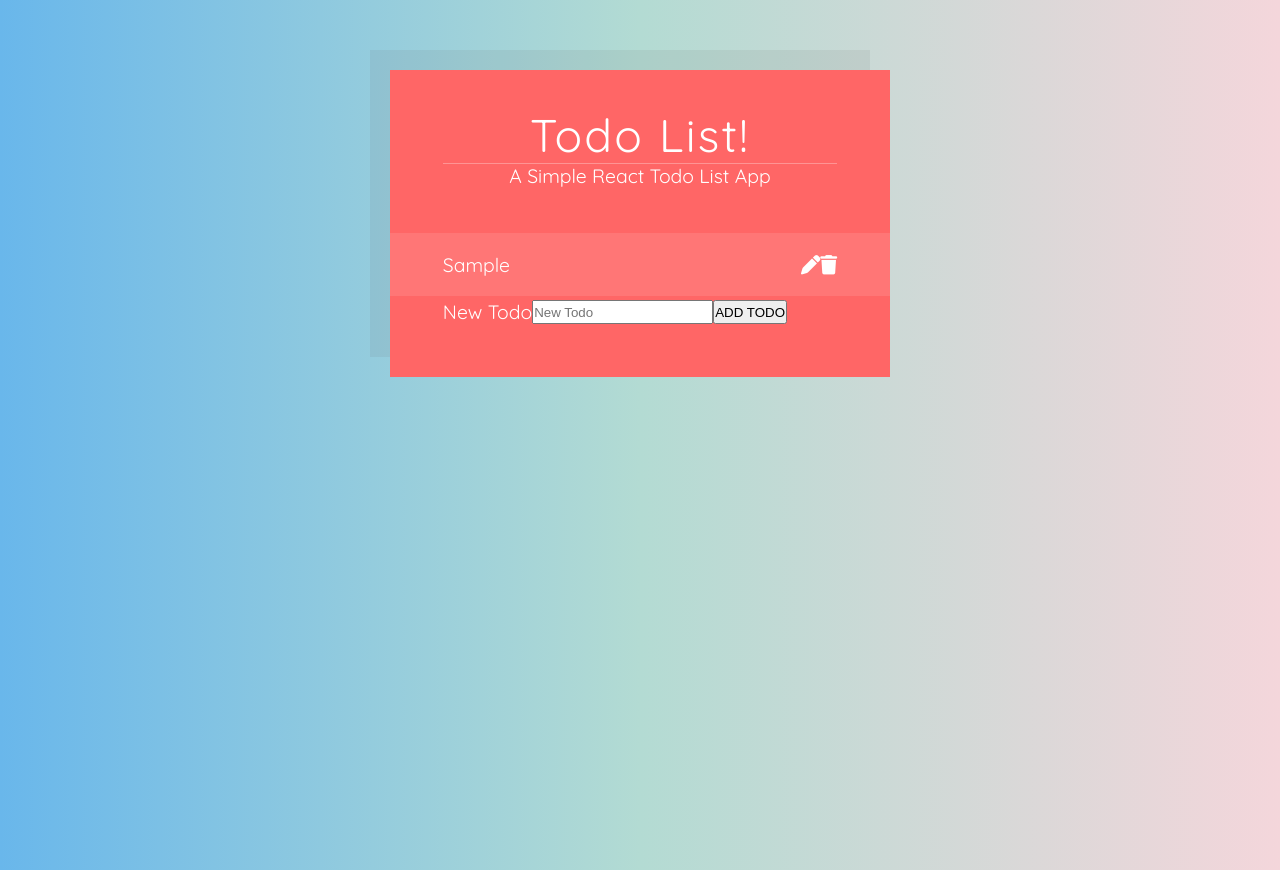
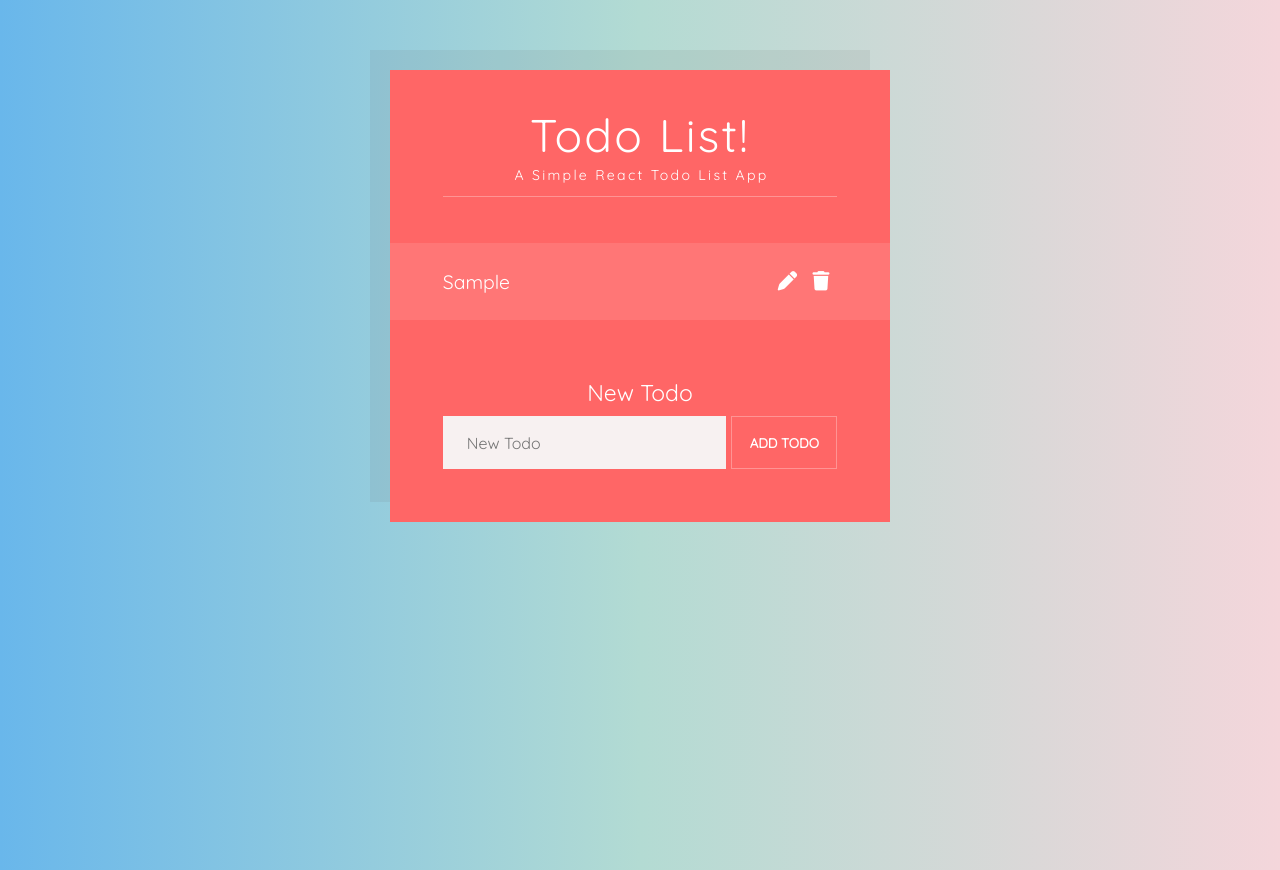
Before and after one commit to xiaomingfu/todolist, a React (Create React App) app: page / in a window 1280 px wide. Both pictures are taken after typing "Sample" into the empty fields and a click on the button "ADD TODO". Built offline with nearby package versions, Linux system fonts and the light colour scheme.

Commit message:
stylilng Todo List

```diff
--- a/src/NewTodoForm.css
+++ b/src/NewTodoForm.css
@@ -1,4 +1,39 @@
 .NewTodoForm {
+  margin-top: 3em;
   display: flex;
   flex-wrap: wrap;
 }
+
+.NewTodoForm label {
+  min-width: 100%;
+  margin-bottom: 0.5rem;
+  font-size: 1.3rem;
+}
+
+.NewTodoForm input {
+  flex-grow: 1;
+  border: none;
+  background: #f7f1f1;
+  padding: 0 1.5em;
+  font-size: initial;
+}
+.NewTodoForm button {
+  padding: 0 1.3em;
+  border: none;
+  background: #ff6666;
+  color: white;
+  font-weight: bold;
+  text-transform: uppercase;
+  border: 1px solid rgba(255, 255, 255, 0.3);
+  margin-left: 5px;
+  cursor: pointer;
+  transition: background 0.2s ease-out;
+}
+.NewTodoForm button:hover {
+  background: #ff5e5e;
+}
+.NewTodoForm input,
+.NewTodoForm button {
+  font-family: "Quicksand", sans-serif;
+  height: 3rem;
+}
--- a/src/Todo.css
+++ b/src/Todo.css
@@ -7,7 +7,82 @@
   background-color: rgba(255, 255, 255, 0.1);
 }
 
+.Todo-task {
+  position: relative;
+  transition: opacity 0.4s linear;
+}
+
 .Todo-task.completed {
-  color: lightgrey;
-  text-decoration: line-through;
+  opacity: 0.6;
 }
+.Todo-task.completed:before {
+  content: "";
+  position: absolute;
+  top: 50%;
+  left: -0.5rem;
+  display: block;
+  width: 0%;
+  height: 2px;
+  background: #fff;
+  animation: strikeitem 0.5s ease-out 0s forwards;
+}
+
+@keyframes strikeitem {
+  to {
+    width: calc(100% + 1rem);
+  }
+}
+
+.Todo-buttons {
+  flex-shrink: 0;
+  padding-left: 0.7em;
+}
+
+.Todo-buttons button {
+  border: none;
+  font-size: 1em;
+  margin: 0.4em;
+  background: none;
+  -webkit-appearance: none;
+  cursor: pointer;
+  color: #fff;
+}
+
+.Todo-edit-form {
+  display: flex;
+  flex-wrap: wrap;
+}
+
+.Todo-edit-form label {
+  min-width: 100%;
+  margin-bottom: 0.5rem;
+  font-size: 1.3rem;
+}
+
+.Todo-edit-form input {
+  flex-grow: 1;
+  border: none;
+  background: #f7f1f1;
+  padding: 0 1.5em;
+  font-size: initial;
+}
+.Todo-edit-form button {
+  padding: 0 1.3em;
+  border: none;
+  background: #ff6666;
+  color: white;
+  font-weight: bold;
+  text-transform: uppercase;
+  border: 1px solid rgba(255, 255, 255, 0.3);
+  margin-left: 5px;
+  cursor: pointer;
+  transition: background 0.2s ease-out;
+}
+.Todo-edit-form button:hover {
+  background: #ff5e5e;
+}
+.Todo-edit-form input,
+.Todo-edit-form button {
+  font-family: "Quicksand", sans-serif;
+  height: 3rem;
+}
--- a/src/Todo.js
+++ b/src/Todo.js
@@ -1,10 +1,10 @@
-import React, { Component } from 'react';
-import './Todo.css';
+import React, { Component } from "react";
+import "./Todo.css";
 
 class Todo extends Component {
   constructor(props) {
     super(props);
-        this.state = { task: this.props.task, isediting: false }
+    this.state = { task: this.props.task, isediting: false };
     this.handleRemove = this.handleRemove.bind(this);
     this.toggleForm = this.toggleForm.bind(this);
     this.handleUpdate = this.handleUpdate.bind(this);
@@ -20,13 +20,13 @@ class Todo extends Component {
   handleChange(evt) {
     this.setState({
       [evt.target.name]: evt.target.value
-        })
+    });
   }
   handleUpdate(evt) {
     evt.preventDefault();
     //update
     this.props.updateTodo(this.props.id, this.state.task);
-        this.setState({ isediting: false })
+    this.setState({ isediting: false });
   }
   handleComplete(evt) {
     this.props.CompleteTodo(this.props.id);
@@ -35,7 +35,8 @@ class Todo extends Component {
     let result;
     if (this.state.isediting) {
       result = (
-                <form onSubmit={this.handleUpdate}>
+        <div className="Todo">
+          <form className="Todo-edit-form" onSubmit={this.handleUpdate}>
             <input
               type="text"
               name="task"
@@ -44,18 +45,27 @@ class Todo extends Component {
             />
             <button>Save</button>
           </form>
+        </div>
       );
     } else {
       result = (
         <div className="Todo">
-                    <li className={this.props.completed ? "Todo-task completed" : "Todo-task"}
-                        onClick={this.handleComplete}>{this.props.task}
+          <li
+            className={
+              this.props.completed ? "Todo-task completed" : "Todo-task"
+            }
+            onClick={this.handleComplete}
+          >
+            {this.props.task}
           </li>
-                    <div className="button">
-                        <i className="fas fa-pen" onClick={this.toggleForm}></i>
-                        <i className="fas fa-trash" onClick={this.handleRemove}></i>
+          <div className="Todo-buttons">
+            <button onClick={this.toggleForm}>
+              <i class="fas fa-pen" />
+            </button>
+            <button onClick={this.handleRemove}>
+              <i className="fas fa-trash" />
+            </button>
           </div>
-
         </div>
       );
     }
--- a/src/TodoList.css
+++ b/src/TodoList.css
@@ -22,5 +22,7 @@
 .TodoList h1 span {
   display: block;
   font-size: 0.8rem;
+  margin-bottom: 0.7rem;
+  margin-left: 3px;
   margin-top: 0.2rem;
 }
--- a/src/TodoList.js
+++ b/src/TodoList.js
@@ -1,7 +1,7 @@
-import React, { Component } from 'react';
-import Todo from './Todo';
-import NewTodoForm from './NewTodoForm';
-import './TodoList.css'
+import React, { Component } from "react";
+import Todo from "./Todo";
+import NewTodoForm from "./NewTodoForm";
+import "./TodoList.css";
 
 class TodoList extends Component {
   constructor(props) {
@@ -15,29 +15,30 @@ class TodoList extends Component {
   create(newOne) {
     this.setState({
       todos: [...this.state.todos, newOne]
-        })
+    });
   }
   remove(id) {
     this.setState({
-            todos: this.state.todos.filter(todo => (todo.id !== id))
-        })
+      todos: this.state.todos.filter(todo => todo.id !== id)
+    });
   }
   update(id, updatedTask) {
     const updatedTodos = this.state.todos.map(todo => {
       if (todo.id === id) {
-                return { ...todo, task: updatedTask }
-            } return todo
-        })
+        return { ...todo, task: updatedTask };
+      }
+      return todo;
+    });
     this.setState({ todos: updatedTodos });
   }
   toggleCompletion(id) {
     const updateTodos = this.state.todos.map(todo => {
       if (todo.id === id) {
-                return ({ ...todo, completed: !todo.completed })
+        return { ...todo, completed: !todo.completed };
       }
-            return todo
-        })
-        this.setState({ todos: updateTodos })
+      return todo;
+    });
+    this.setState({ todos: updateTodos });
   }
   render() {
     const todos = this.state.todos.map(todo => (
@@ -50,17 +51,17 @@ class TodoList extends Component {
         removeTodo={this.remove}
         CompleteTodo={this.toggleCompletion}
       />
-        ))
+    ));
     return (
-            <div className='TodoList'>
-                <h1>Todo List!</h1>
-                <span>A Simple React Todo List App</span>
+      <div className="TodoList">
+        <h1>
+          Todo List!<span>A Simple React Todo List App</span>
+        </h1>
         <ul>{todos}</ul>
         <NewTodoForm createTodo={this.create} />
       </div>
-        )
+    );
   }
 }
 
-
 export default TodoList;
```
Lines whose indentation alone changed are shown as unchanged.
